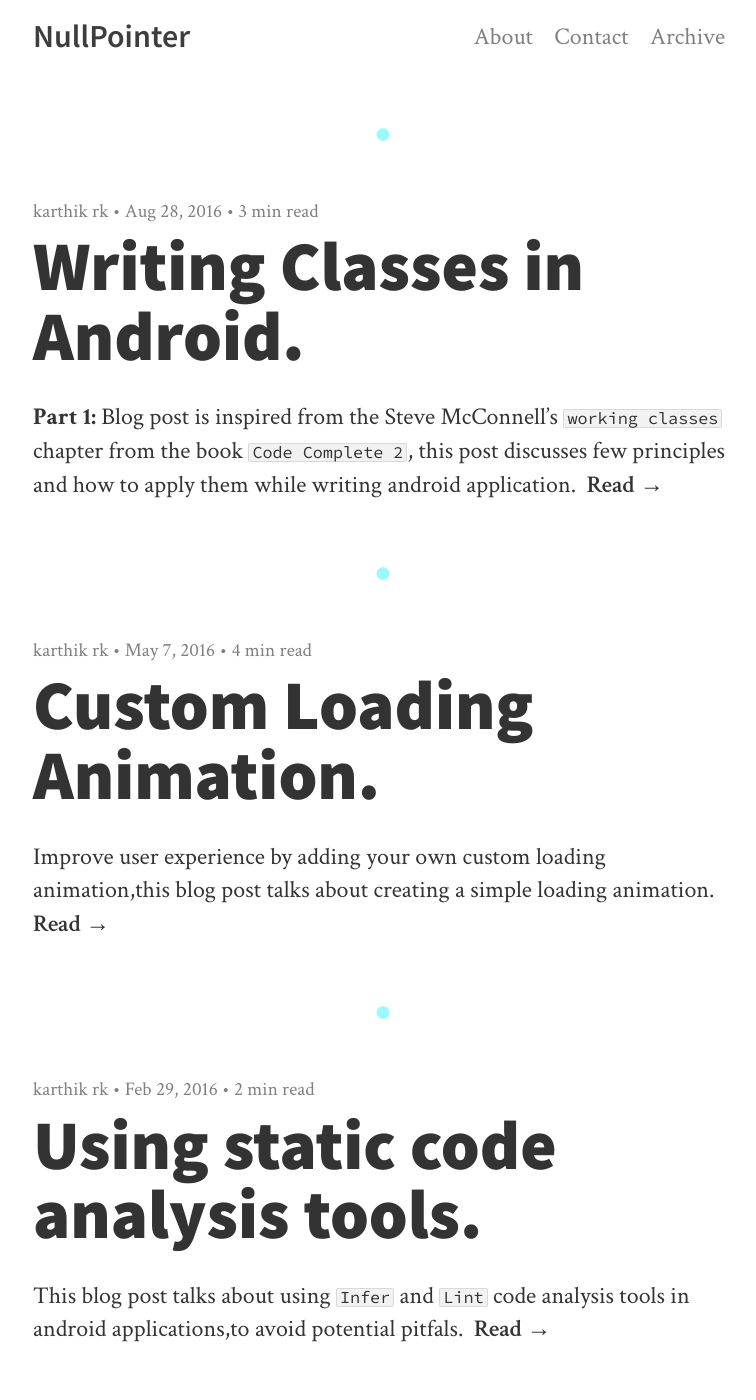
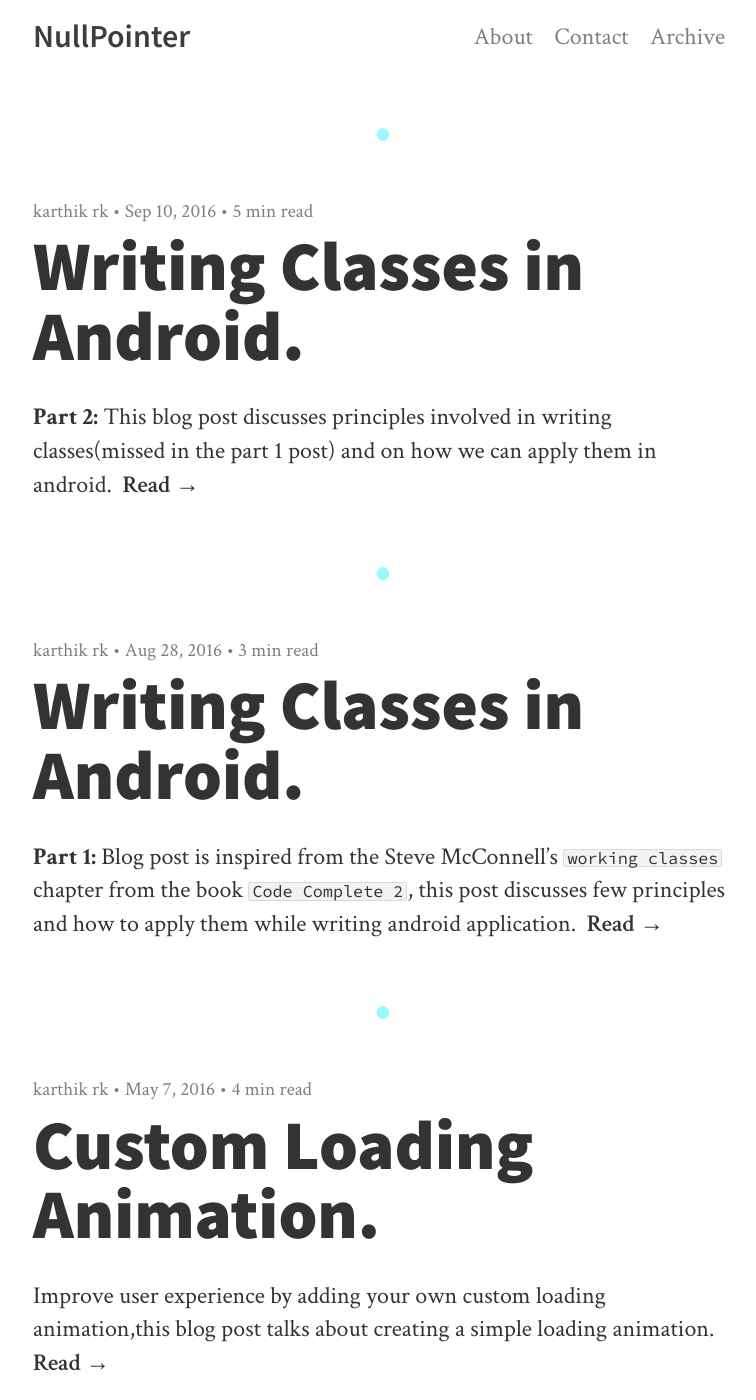
Before and after one commit to NULLPointerGuy/NULLPointerGuy.github.io, a Jekyll site: the page built from index.html, in a window 1280 px wide and 1400 px high. Shown: the whole window, without its empty margins (257-1013 px from the left). Built offline with Jekyll 4.4.1, drawn with Linux system fonts in a browser that asks for light colours; nearby versions of some CDN libraries; the list of posts is cut into pages by our own code; some of the changed lines change nothing that is shown.

Commit message:
part 2 of writing classes added

```diff
--- a/_posts/2016-08-28-Writing-classes.md
+++ b/_posts/2016-08-28-Writing-classes.md
@@ -39,6 +39,8 @@ Blog post is inspired from the Steve McConnell's `working classes` chapter from
 
  Not only we hide the unneccessary implementation details of making network calls, but also unneccessary `repeation` of network client object in each class, which brings us to another principle called `dry`(do not repeat yourself).
 
+ **Rule of thumb:** make sure you use inheritance to avoid code duplication.
+
  **Please Note:**<br/>I could have easily choose an interface, with abstract method  `makeNetworkCall` and made every class implement the interface, then each of my class need to have an network client object(which often results in code duplicity) it's also silly to assume that each of three class would have different implementation or different network client types, hence i `strongly coupled` it with the base class.
  Also it withholds `Liskov substitution principle` discussed above.
 
--- /dev/null
+++ b/_posts/2016-09-10-Writing-classes.md
@@ -0,0 +1,130 @@
+---
+title: Writing Classes in Android.
+---
+**Part 2:**
+This blog post discusses principles involved in writing classes(missed in the part 1 post) and on how we can apply them in android.
+
+<!--more-->
+
+
+ >Client code should not be dependent on the class's private implementation.
+
+ The classic example of the above statement in android is whenever we use setText routine in `TextView` we blindly pass `null` as an arguement, we know for a fact that setText internally calls this routine which as a null check.
+
+ {% highlight java %}
+   private void setText(CharSequence text, BufferType type,
+          boolean notifyBefore, int oldlen) {
+
+       if (text == null) {
+            text = "";
+       }
+ {% endhighlight %}
+
+ tomorrow if android decides to change the implementation of this routine to `throw a nullpointer exception`.
+ this might be one of the lame reason why your app might start crashing.
+
+ **tl;dr of the principle:** It's good to go through the source code of the textview class in order to have better understanding of it, but it is bad to rely on the `implementation details of the setText routine`.
+
+
+ >Never reuse the names of the non overrible base class routines.
+
+as we know `Java` allows us to reuse the name of the non overrible private base class routine in the derived class, client using the class might be confused as it looks polymorphic. major thing to note here is **code is read far more times than written.**
+
+>Prefer Polymorphism to extensive type checking.
+
+Let's say you have class called FeedsAdapter that extends RecyclerView.Adapter, let's assume that you have to use three different types of the ViewHolders.
+
+Now normally in the `onBindViewHolder` routine of the adapter class we would be doing `extensive` type checking and then actually be setting text, images etc, as shown below
+
+
+{% highlight java %}
+    @Override
+    public void onBindViewHolder(RecyclerView.ViewHolder viewholder, int position){
+          if(viewholder instanceof FeedsHolder){
+
+          }
+          else if(viewholder instanceof CommentsHolder){
+
+          }
+    }
+{% endhighlight %}
+
+Please note:
+Since onCreateViewHolder routine inflates three different layout `type checking` is required in the routine, hence we are deviating from this principle with a purpose.
+
+
+We can define a `abstract BaseHolder` class that extends RecyclerView.ViewHolder inside your adapter.  BaseHolder has a abstract routine named `onBind(int position)` , now we can make all the other viewholders extend this class and implement thier own onBind routine as shown below
+
+{% highlight java %}
+
+
+    public abstract class BaseHolder extends RecyclerView.ViewHolder{
+
+        public BaseHolder(View itemView) {
+            super(itemView);
+        }
+
+        public abstract void onBind(int position);
+    }
+
+
+    public class CommentsHolder extends BaseHolder{
+        @BindView(R.id.user_name) TextView user_name;
+        @BindView(R.id.user_image) CircleImageView userImage;
+        @BindView(R.id.user_comment) TextView user_comment;
+        public CommentsHolder(View itemView) {
+            super(itemView);
+            ButterKnife.bind(this,itemView);
+        }
+
+        @Override
+        public void onBind(int position) {
+            if(postMeta.isDribble()){
+                picasso.load(commonDribbleList.get(position).user.avatar_url).into(userImage);
+                user_name.setText(commonDribbleList.get(position).user.name);
+                user_comment.setText(Html.fromHtml(commonDribbleList.get(position).body));
+            }else{
+                picasso.load(commonBehanceList[position].user.images.medium).into(userImage);
+                user_name.setText(commonBehanceList[position].user.username);
+                user_comment.setText(commonBehanceList[position].comment);
+            }
+        }
+    }
+
+    public class CommentsIconHolder extends BaseHolder{
+        @BindView(R.id.txt_views) TextView views_count;
+        @BindView(R.id.txt_comment) TextView comment_count;
+        @BindView(R.id.txt_like) TextView like_count;
+        @BindView(R.id.desc)TextView desc;
+        public CommentsIconHolder(View itemView) {
+            super(itemView);
+            ButterKnife.bind(this,itemView);
+        }
+
+        @Override
+        public void onBind(int position) {
+            comment_count.setText(""+postMeta.getComment_count());
+            views_count.setText(""+postMeta.getView_count());
+            like_count.setText(""+postMeta.getLike_count());
+            if(postMeta.getDesc()!=null){
+                desc.setVisibility(View.VISIBLE);
+                desc.setText(Html.fromHtml(postMeta.getDesc()));
+            }
+        }
+    }
+
+{% endhighlight %}
+
+In that case our onBindViewHolder routine of the adapter changes to the following.
+
+
+{% highlight java %}
+
+	@Override
+    public void onBindViewHolder(CommentsAdapter.BaseHolder viewholder, int position) {
+        viewholder.onBind(position);
+    }
+
+{% endhighlight %}
+
+`polymorphism` takes care of the rest!!
```
